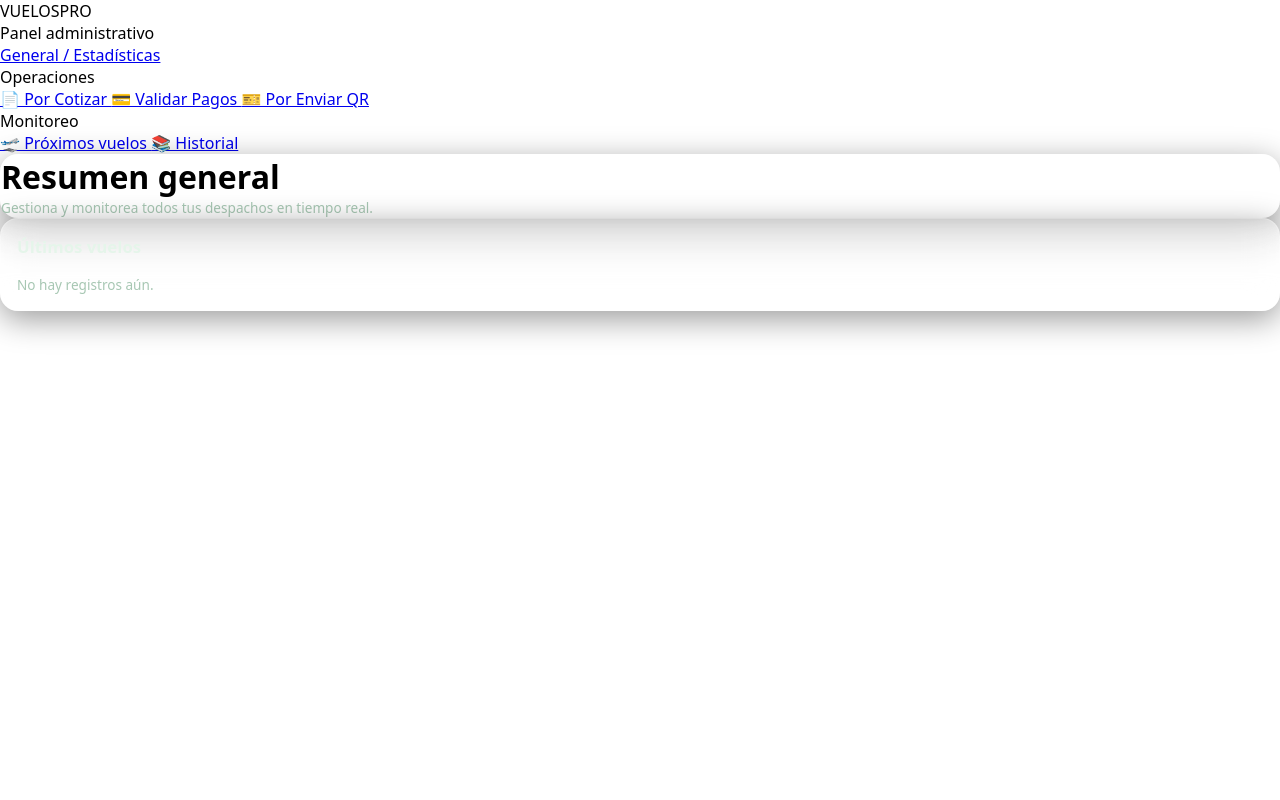
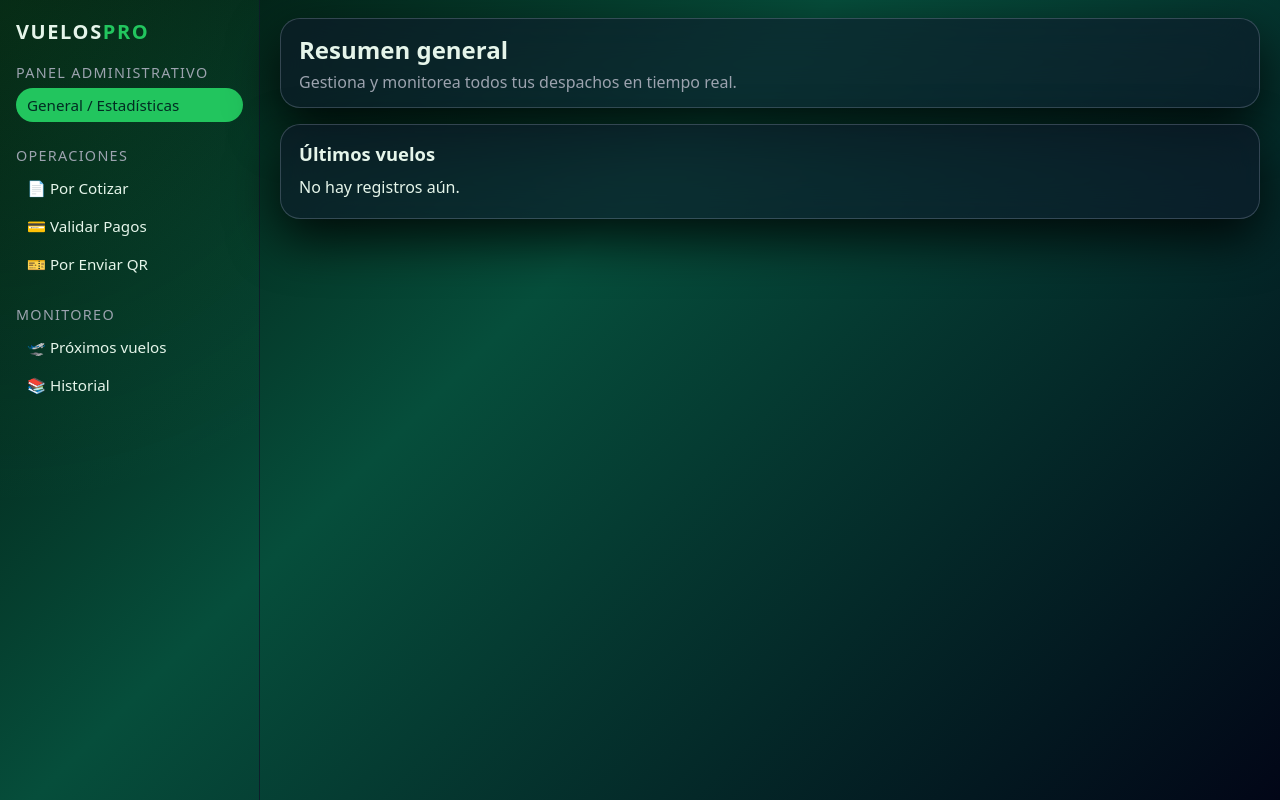
Before and after one commit to Hdpjiax/bot_tg, a Flask app: page / in a window 1280 px wide. Run offline with Flask 3, Linux system fonts and the light colour scheme; data that the repository does not hold is empty.

Commit message:
Update style.css

```diff
--- a/dashboard/static/css/style.css
+++ b/dashboard/static/css/style.css
@@ -1,167 +1,302 @@
 :root {
-  --bg-gradient: linear-gradient(135deg, #052b18 0%, #0a6b3c 50%, #04120a 100%);
-  --glass-bg: rgba(255, 255, 255, 0.12);
-  --glass-border: rgba(255, 255, 255, 0.25);
-  --glass-shadow: 0 8px 32px rgba(0, 0, 0, 0.4);
-  --accent: #34d399;
-  --accent-soft: rgba(52, 211, 153, 0.2);
+  --bg-gradient: linear-gradient(135deg, #02130a 0%, #064e3b 40%, #020617 100%);
+  --glass-bg: rgba(15, 23, 42, 0.55);
+  --glass-border: rgba(148, 163, 184, 0.3);
+  --glass-shadow: 0 20px 50px rgba(0, 0, 0, 0.8);
+  --accent: #22c55e;
+  --accent-soft: rgba(34, 197, 94, 0.2);
+  --accent-strong: #16a34a;
   --text-main: #e5f5ea;
-  --text-muted: #a7c7b3;
+  --text-muted: #9ca3af;
 }
+
+/* RESET */
 
 * {
   box-sizing: border-box;
   margin: 0;
   padding: 0;
-  font-family: system-ui, -apple-system, BlinkMacSystemFont, "Segoe UI", sans-serif;
 }
 
-body, html {
+html, body {
   height: 100%;
-}
-
-.bg {
-  min-height: 100vh;
-  background: var(--bg-gradient);
-  display: flex;
-  flex-direction: column;
-}
-
-.navbar {
-  display: flex;
-  justify-content: space-between;
-  align-items: center;
-  padding: 14px 28px;
-  margin: 16px;
+  font-family: system-ui, -apple-system, BlinkMacSystemFont, "Segoe UI", sans-serif;
+  background: #000;
   color: var(--text-main);
 }
 
-.logo {
-  font-weight: 700;
-  letter-spacing: 0.04em;
+/* LAYOUT PRINCIPAL */
+
+.layout {
+  min-height: 100vh;
+  display: grid;
+  grid-template-columns: 260px 1fr;
+  background: var(--bg-gradient);
 }
 
-.nav-right {
+/* SIDEBAR */
+
+.sidebar {
+  padding: 18px 16px;
+  border-right: 1px solid rgba(15, 23, 42, 0.8);
+  background: radial-gradient(circle at top left, rgba(34,197,94,0.14), transparent 60%);
+  color: var(--text-main);
+}
+
+.brand {
+  font-weight: 800;
+  letter-spacing: 0.08em;
+  font-size: 1.25rem;
+  margin-bottom: 18px;
+}
+
+.brand span {
+  color: var(--accent);
+}
+
+.sidebar-section {
+  margin-bottom: 24px;
+}
+
+.sidebar-title {
   font-size: 0.9rem;
+  text-transform: uppercase;
+  letter-spacing: 0.09em;
   color: var(--text-muted);
+  margin-bottom: 6px;
+}
+
+.sidebar-nav {
+  display: flex;
+  flex-direction: column;
+  gap: 4px;
+}
+
+.nav-link {
+  font-size: 0.95rem;
+  padding: 7px 11px;
+  border-radius: 999px;
+  color: var(--text-main);
+  text-decoration: none;
+  display: inline-flex;
+  align-items: center;
+  gap: 6px;
+  transition: background 0.18s ease, transform 0.18s ease, color 0.18s ease;
+}
+
+.nav-link:hover {
+  background: rgba(15, 23, 42, 0.85);
+  transform: translateX(3px);
+}
+
+.nav-link.active {
+  background: var(--accent);
+  color: #022c22;
+}
+
+/* CONTENIDO */
+
+.content {
+  padding: 18px 20px 22px;
+  display: flex;
+  flex-direction: column;
+  gap: 12px;
 }
 
 .glass {
   background: var(--glass-bg);
-  border-radius: 18px;
+  border-radius: 20px;
   border: 1px solid var(--glass-border);
   box-shadow: var(--glass-shadow);
-  backdrop-filter: blur(16px);
-  -webkit-backdrop-filter: blur(16px);
+  backdrop-filter: blur(20px);
+  -webkit-backdrop-filter: blur(20px);
 }
 
-.main {
-  flex: 1;
-  padding: 0 18px 18px;
+.content-header {
+  padding: 14px 18px;
+  display: flex;
+  flex-direction: column;
+  gap: 5px;
 }
 
-.grid {
-  display: grid;
-  grid-template-columns: repeat(auto-fit, minmax(320px, 1fr));
-  gap: 18px;
+.content-header h1 {
+  font-size: 1.5rem;
+  font-weight: 700;
 }
 
+.subtitulo {
+  font-size: 1rem;
+  color: var(--text-muted);
+}
+
+.content-body {
+  margin-top: 4px;
+}
+
+/* TARJETAS Y TABLAS */
+
 .card {
-  padding: 16px;
-  color: var(--text-main);
+  padding: 16px 18px 20px;
+  animation: fade-in 0.35s ease-out;
 }
 
 .card h2 {
-  font-size: 1.05rem;
+  font-size: 1.15rem;
   margin-bottom: 10px;
-  border-bottom: 1px solid rgba(255, 255, 255, 0.12);
-  padding-bottom: 6px;
 }
 
 table {
   width: 100%;
   border-collapse: collapse;
-  font-size: 0.85rem;
+  font-size: 0.95rem;
+  margin-top: 6px;
 }
 
 thead {
-  background: var(--accent-soft);
+  background: rgba(15, 23, 42, 0.9);
 }
 
 th, td {
-  padding: 6px 8px;
+  padding: 8px 10px;
   text-align: left;
 }
 
+th {
+  font-size: 0.85rem;
+  color: #a5f3fc;
+  text-transform: uppercase;
+  letter-spacing: 0.06em;
+}
+
 tbody tr:nth-child(even) {
-  background: rgba(0, 0, 0, 0.12);
+  background: rgba(15, 23, 42, 0.45);
+}
+
+tbody tr:nth-child(odd) {
+  background: rgba(15, 23, 42, 0.3);
 }
 
 tbody tr:hover {
-  background: rgba(0, 0, 0, 0.25);
+  background: rgba(34, 197, 94, 0.22);
+  transition: background 0.15s ease;
 }
+
+/* FORMULARIOS INLINE */
 
 .inline-form {
   display: flex;
+  align-items: center;
   gap: 6px;
-  align-items: center;
 }
 
 .inline-form input[type="number"],
-.inline-form input[type="text"] {
-  background: rgba(0, 0, 0, 0.25);
-  border: 1px solid rgba(255, 255, 255, 0.3);
+.inline-form input[type="file"] {
+  font-size: 0.9rem;
+}
+
+.inline-form input[type="number"] {
+  background: rgba(0, 0, 0, 0.35);
   border-radius: 8px;
+  border: 1px solid rgba(148, 163, 184, 0.7);
   padding: 4px 6px;
   color: var(--text-main);
-  font-size: 0.8rem;
+  min-width: 80px;
 }
 
 .inline-form input::placeholder {
   color: var(--text-muted);
 }
 
+/* BOTONES */
+
 button {
   border: none;
   border-radius: 999px;
-  padding: 5px 10px;
+  padding: 7px 14px;
   background: var(--accent);
-  color: #04301a;
-  font-size: 0.8rem;
+  color: #022c22;
+  font-size: 0.9rem;
   font-weight: 600;
   cursor: pointer;
-  transition: transform 0.15s ease, box-shadow 0.15s ease, background 0.15s ease;
+  transition: transform 0.18s ease, box-shadow 0.18s ease, background 0.18s ease;
 }
 
 button:hover {
   transform: translateY(-1px);
-  box-shadow: 0 6px 18px rgba(0, 0, 0, 0.4);
-  background: #22c583;
+  box-shadow: 0 12px 28px rgba(0, 0, 0, 0.7);
+  background: var(--accent-strong);
 }
 
-/* Mensajes flash */
+.btn-secondary {
+  border-radius: 999px;
+  padding: 6px 12px;
+  border: 1px solid rgba(148, 163, 184, 0.7);
+  background: transparent;
+  color: var(--text-main);
+}
+
+.btn-secondary:hover {
+  background: rgba(15, 23, 42, 0.8);
+}
+
+.btn-link {
+  border: none;
+  background: transparent;
+  color: var(--accent);
+  cursor: pointer;
+  font-size: 0.9rem;
+  text-decoration: underline;
+}
+
+/* MENSAJES FLASH */
+
 .flash-container {
-  margin-bottom: 12px;
+  margin-bottom: 10px;
 }
 
 .flash {
-  padding: 8px 12px;
+  padding: 8px 10px;
   border-radius: 10px;
-  font-size: 0.85rem;
+  font-size: 0.9rem;
   margin-bottom: 6px;
 }
 
 .flash.success {
-  background: rgba(52, 211, 153, 0.2);
+  background: rgba(34, 197, 94, 0.18);
   color: #bbf7d0;
 }
 
 .flash.error {
-  background: rgba(248, 113, 113, 0.2);
+  background: rgba(239, 68, 68, 0.18);
   color: #fecaca;
 }
 
-p {
-  font-size: 0.85rem;
+/* ETIQUETAS */
+
+.tag-muted {
+  font-size: 0.8rem;
   color: var(--text-muted);
 }
+
+/* ANIMACIONES */
+
+.fade-in {
+  animation: fade-in 0.4s ease-out;
+}
+
+@keyframes fade-in {
+  from { opacity: 0; transform: translateY(6px); }
+  to   { opacity: 1; transform: translateY(0); }
+}
+
+/* RESPONSIVO */
+
+@media (max-width: 900px) {
+  .layout {
+    grid-template-columns: 1fr;
+  }
+  .sidebar {
+    border-right: none;
+    border-bottom: 1px solid rgba(15, 23, 42, 0.85);
+  }
+}
```
